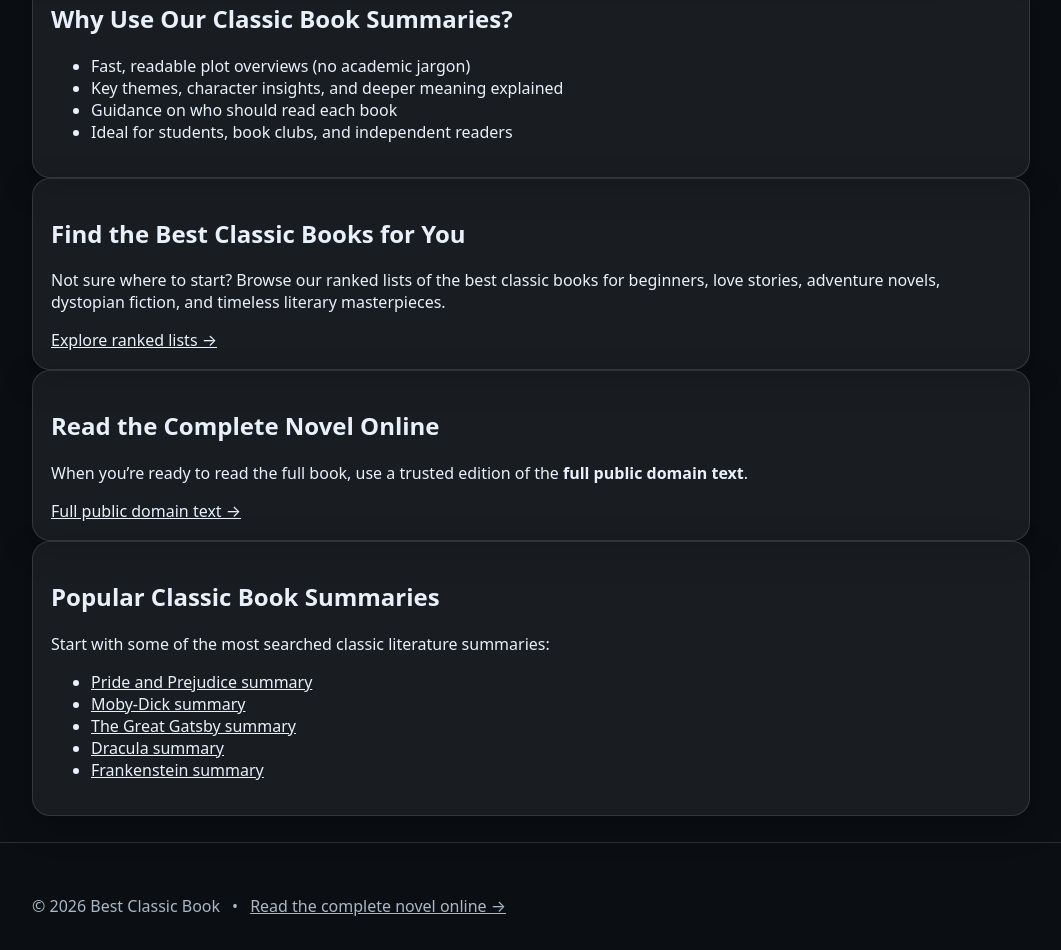
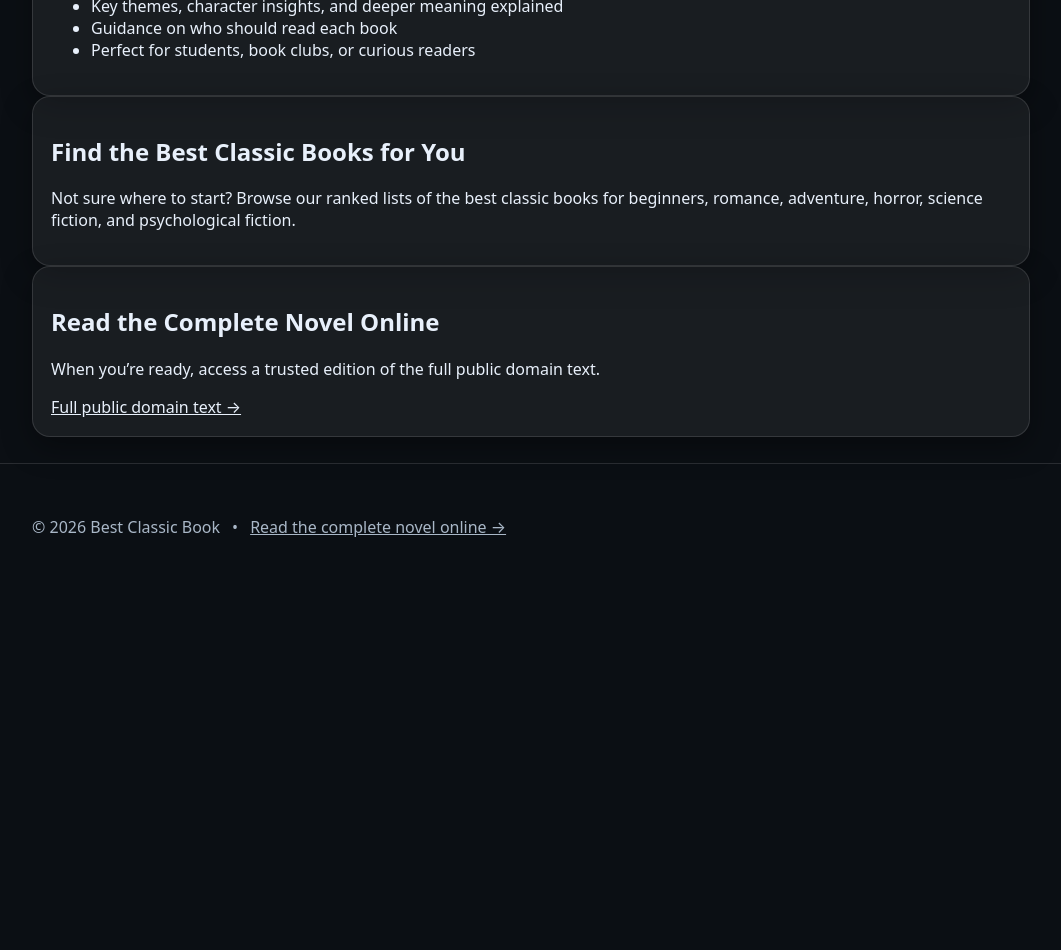
Before and after one commit to ldnarita/bestclassicbook-next, a Next.js app: page / in a window 1280 px wide. Shown: the part 460-1410 px from the top of the page, without its empty margins (109-1170 px from the left). After the commit the page ends 1050 px from the top, so only its background shows below. Built offline with nearby package versions, Linux system fonts and the light colour scheme.

Commit message:
fix: update homepage copy and full-text CTA

```diff
--- a/app/page.tsx
+++ b/app/page.tsx
@@ -1,31 +1,31 @@
 import Link from "next/link";
-import { FULL_TEXT_BASE_URL } from "@/lib/site";
 
 export default function HomePage() {
   return (
     <div className="grid">
       <section className="col-12 card">
-        <div className="badge">Classic literature, simplified.</div>
-
         <h1 className="h1">Classic Book Summaries & Ranked Reading Lists</h1>
 
         <p className="p">
-          Discover clear, spoiler-light summaries of the world’s most important classic novels. Explore ranked reading
-          lists, author guides, and curated recommendations to find your next great book.
-        </p>
-
-        <p className="p muted" style={{ marginTop: 8 }}>
-          Read essential works across genres and eras — from <em>Pride and Prejudice</em> and <em>Frankenstein</em> to{" "}
-          <em>Anna Karenina</em>, <em>The Count of Monte Cristo</em>, <em>Dracula</em>, and more.
+          Discover clear, spoiler-light summaries of the world’s most important classic novels. Explore ranked
+          reading lists, author guides, and curated recommendations to find your next great book.
         </p>
 
         <hr className="sep" />
 
         <div style={{ display: "flex", gap: 12, flexWrap: "wrap" }}>
-          <Link className="badge" href="/summaries">Browse All Summaries →</Link>
-          <Link className="badge" href="/lists">Explore Top Classic Book Lists →</Link>
-          <Link className="badge" href="/authors">Discover Authors →</Link>
-          <Link className="badge" href="/blog">Read the Blog →</Link>
+          <Link className="badge" href="/summaries">
+            Browse All Summaries →
+          </Link>
+          <Link className="badge" href="/lists">
+            Explore Top Classic Book Lists →
+          </Link>
+          <Link className="badge" href="/authors">
+            Discover Authors →
+          </Link>
+          <Link className="badge" href="/blog">
+            Read the Blog →
+          </Link>
         </div>
       </section>
 
@@ -35,45 +35,24 @@ export default function HomePage() {
           <li>Fast, readable plot overviews (no academic jargon)</li>
           <li>Key themes, character insights, and deeper meaning explained</li>
           <li>Guidance on who should read each book</li>
-          <li>Ideal for students, book clubs, and independent readers</li>
+          <li>Perfect for students, book clubs, or curious readers</li>
         </ul>
       </section>
 
       <section className="col-6 card">
         <h2 className="h2">Find the Best Classic Books for You</h2>
         <p className="p">
-          Not sure where to start? Browse our ranked lists of the best classic books for beginners, love stories,
-          adventure novels, dystopian fiction, and timeless literary masterpieces.
+          Not sure where to start? Browse our ranked lists of the best classic books for beginners, romance,
+          adventure, horror, science fiction, and psychological fiction.
         </p>
-        <div style={{ marginTop: 10 }}>
-          <Link className="badge" href="/lists">Explore ranked lists →</Link>
-        </div>
       </section>
 
       <section className="col-12 card">
         <h2 className="h2">Read the Complete Novel Online</h2>
-        <p className="p">
-          When you’re ready to read the full book, use a trusted edition of the{" "}
-          <strong>full public domain text</strong>.
-        </p>
-        <div style={{ marginTop: 10 }}>
-          <a className="badge" href={FULL_TEXT_BASE_URL} rel="noopener noreferrer">
-            Full public domain text →
-          </a>
-        </div>
-      </section>
-
-      <section className="col-12 card">
-        <h2 className="h2">Popular Classic Book Summaries</h2>
-        <p className="p">Start with some of the most searched classic literature summaries:</p>
-
-        <ul className="p" style={{ marginTop: 10 }}>
-          <li><Link href="/summaries/pride-and-prejudice">Pride and Prejudice summary</Link></li>
-          <li><Link href="/summaries/moby-dick">Moby-Dick summary</Link></li>
-          <li><Link href="/summaries/the-great-gatsby">The Great Gatsby summary</Link></li>
-          <li><Link href="/summaries/dracula">Dracula summary</Link></li>
-          <li><Link href="/summaries/frankenstein">Frankenstein summary</Link></li>
-        </ul>
+        <p className="p">When you’re ready, access a trusted edition of the full public domain text.</p>
+        <a className="badge" href="https://funbookshelf.com" rel="noopener noreferrer">
+          Full public domain text →
+        </a>
       </section>
     </div>
   );
```
